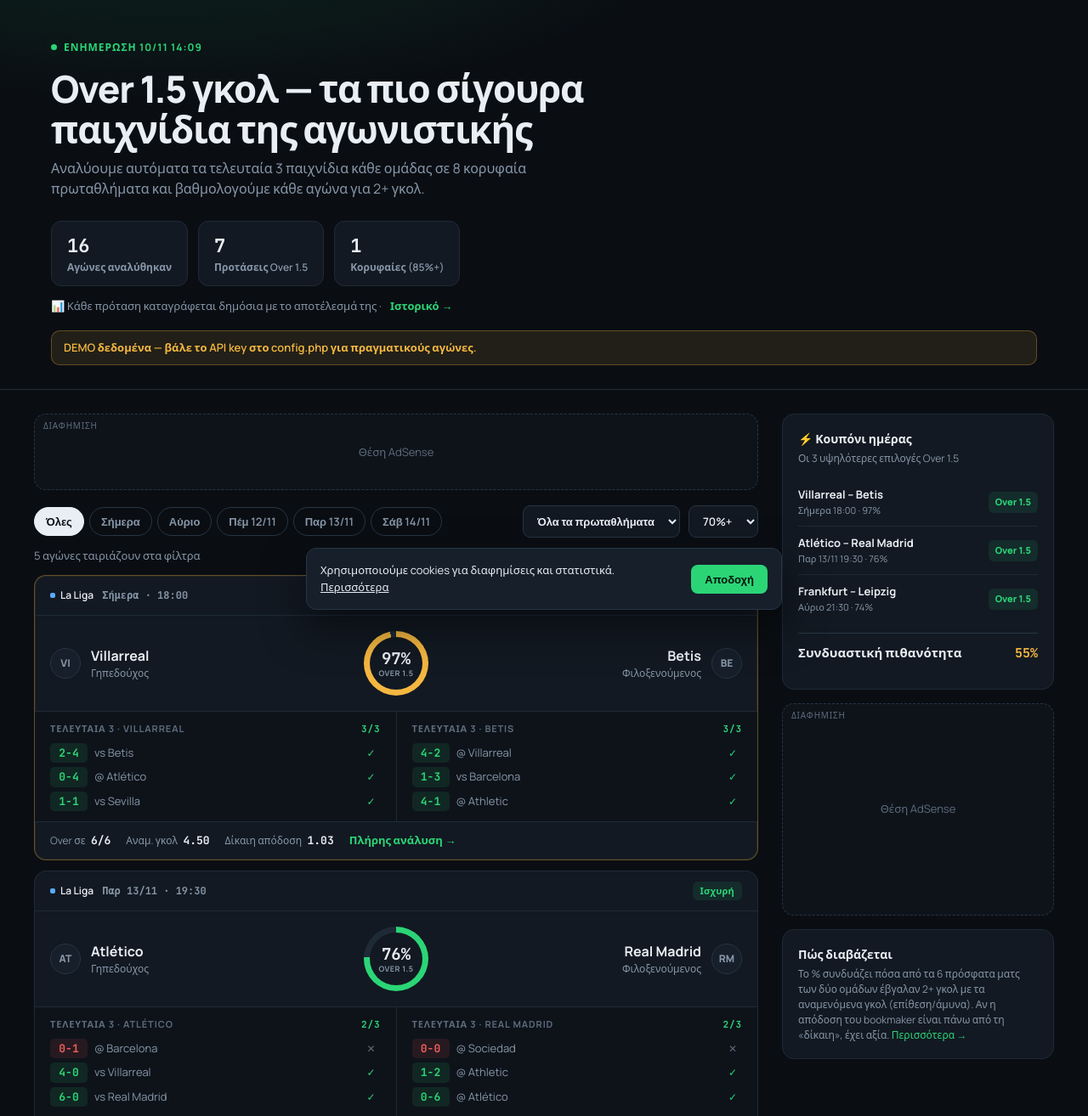
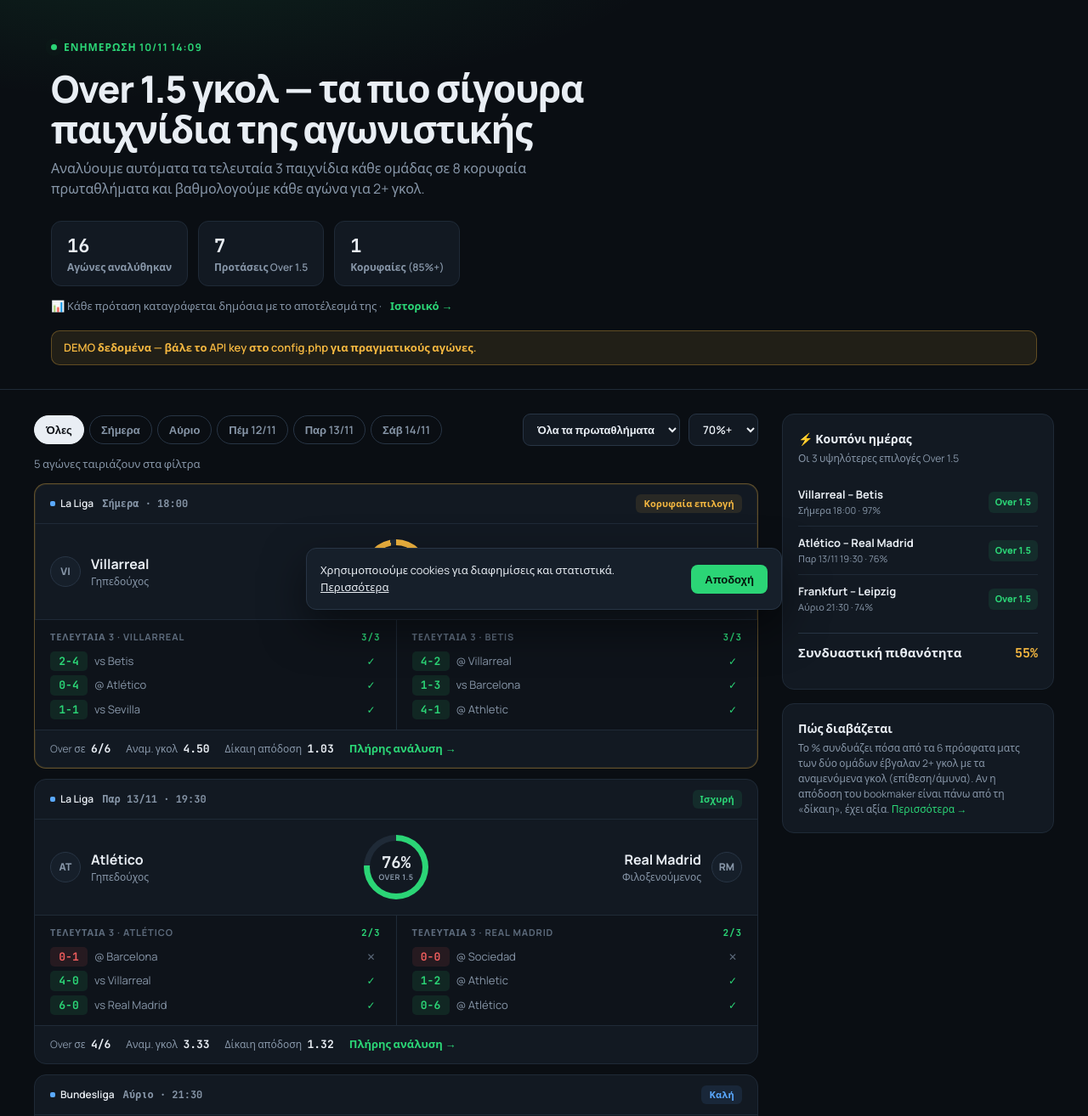
Before and after one commit to miner9/over15tips, a PHP site: page /index.php in a window 1280 px wide. Shown: the part 66-1380 px from the top of the page at 85% size. Run offline with PHP 8.4, Linux system fonts and the light colour scheme; some libraries are stand-ins or nearby versions.

Commit message:
AdSense: publisher code, ads.txt, verification meta
Co-Authored-By: Claude Opus 5.5 <noreply@anthropic.com>
Claude-Session: https://claude.ai/code/session_01Uq5d4QG6eoFx3icENDubzY

```diff
--- a/ads.txt
+++ b/ads.txt
@@ -1,2 +1 @@
-# Αντικατάστησε pub-XXXXXXXXXXXXXXXX με το δικό σου AdSense publisher ID
-google.com, pub-XXXXXXXXXXXXXXXX, DIRECT, f08c47fec0942fa0
+google.com, pub-9871126678793901, DIRECT, f08c47fec0942fa0
--- a/config.php
+++ b/config.php
@@ -31,7 +31,7 @@ const TIMEZONE     = 'Europe/Athens';
 // ================== ΕΣΟΔΑ ==================
 
 // Google AdSense (π.χ. 'ca-pub-1234567890123456'). Κενό = δείχνει placeholder.
-const ADSENSE_CLIENT = '';
+const ADSENSE_CLIENT = 'ca-pub-9871126678793901';
 const ADSENSE_SLOT_TOP    = '';
 const ADSENSE_SLOT_INFEED = '';
 const ADSENSE_SLOT_BOTTOM = '';
--- a/index.php
+++ b/index.php
@@ -48,7 +48,7 @@ if ($M) {
 <meta name="theme-color" content="#0a0e13">
 <link rel="preconnect" href="https://fonts.googleapis.com"><link rel="preconnect" href="https://fonts.gstatic.com" crossorigin>
 <link href="https://fonts.googleapis.com/css2?family=Manrope:wght@400;500;600;700;800&family=JetBrains+Mono:wght@500;700&display=swap" rel="stylesheet">
-<?php if (ADSENSE_CLIENT): ?><script async src="https://pagead2.googlesyndication.com/pagead/js/adsbygoogle.js?client=<?= e(ADSENSE_CLIENT) ?>" crossorigin="anonymous"></script><?php endif; ?>
+<?php if (ADSENSE_CLIENT): ?><meta name="google-adsense-account" content="<?= e(ADSENSE_CLIENT) ?>"><script async src="https://pagead2.googlesyndication.com/pagead/js/adsbygoogle.js?client=<?= e(ADSENSE_CLIENT) ?>" crossorigin="anonymous"></script><?php endif; ?>
 <?php if (GA_ID): ?><script async src="https://www.googletagmanager.com/gtag/js?id=<?= e(GA_ID) ?>"></script><script>window.dataLayer=window.dataLayer||[];function gtag(){dataLayer.push(arguments)}gtag('js',new Date());gtag('config','<?= e(GA_ID) ?>');</script><?php endif; ?>
 <style>
 :root{
--- a/lib.php
+++ b/lib.php
@@ -192,6 +192,7 @@ function ad_slot(string $slot, string $cls = ''): string {
     if (ADSENSE_CLIENT && $slot) {
         return '<div class="ad ' . $cls . '"><span class="ad-label">Διαφήμιση</span><ins class="adsbygoogle" style="display:block" data-ad-client="' . e(ADSENSE_CLIENT) . '" data-ad-slot="' . e($slot) . '" data-ad-format="auto" data-full-width-responsive="true"></ins><script>(adsbygoogle=window.adsbygoogle||[]).push({});</script></div>';
     }
+    if (ADSENSE_CLIENT) return ''; // live site: όχι κενά κουτιά μέχρι να μπουν ad units (ή Auto ads)
     return '<div class="ad ad-ph ' . $cls . '"><span class="ad-label">Διαφήμιση</span><div>Θέση AdSense</div></div>';
 }
 
```
